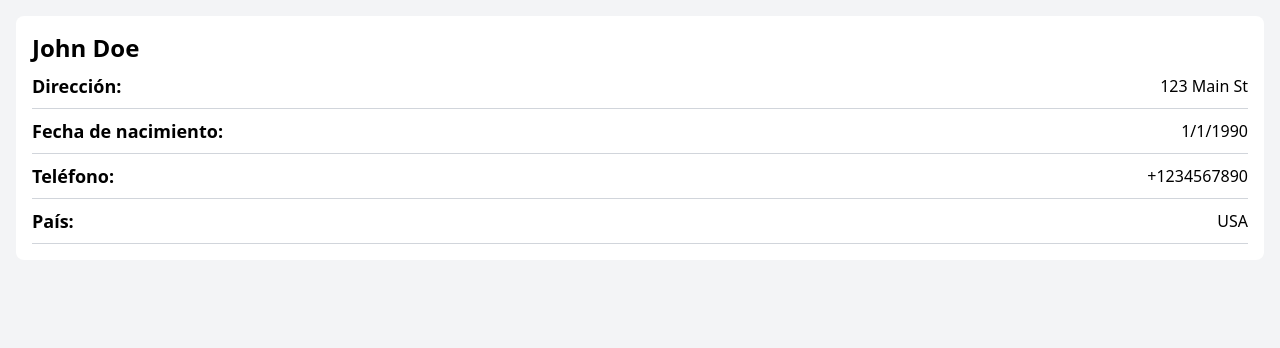
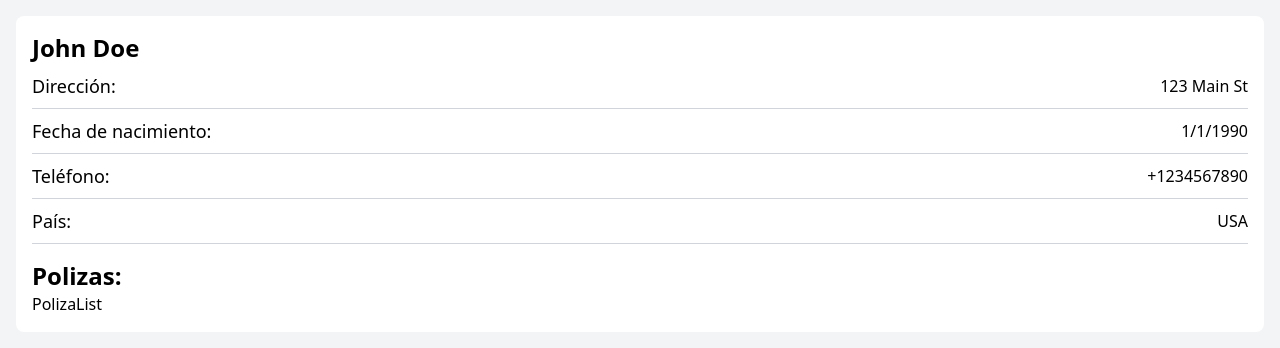
Before and after one commit to tmatteozzi/uni, a React (Vite) app in the folder ingenieria-de-software-2/gca/gca-frontend/: page /client/1 in a window 1280 px wide. Shown: the top 348 px of the page. Built offline with nearby package versions, Linux system fonts and the light colour scheme.

Commit message:
Cambios y add PolizaList

```diff
--- a/ingenieria-de-software-2/gca/gca-frontend/src/components/ClientSearch.tsx
+++ b/ingenieria-de-software-2/gca/gca-frontend/src/components/ClientSearch.tsx
@@ -5,6 +5,7 @@ import { Client } from '../types/client';
 import { clients } from '../testData';
 import { GoSearch } from 'react-icons/go';
 import { Link } from 'react-router-dom';
+import { mainH2 } from '../styleClassNames';
 
 export default function ClientSearch() {
     const [term, setTerm] = useState('');
@@ -30,6 +31,7 @@ export default function ClientSearch() {
                 </form>
             </div>
             <div className="mt-4">
+                <h2 className={mainH2}>Resultados:</h2>
                 {results && <ClientList clients={results} />}
             </div>
         </div>
--- /dev/null
+++ b/ingenieria-de-software-2/gca/gca-frontend/src/components/PolizaList.tsx
@@ -0,0 +1,3 @@
+export default function PolizaList() {
+    return <div>PolizaList</div>;
+}
--- a/ingenieria-de-software-2/gca/gca-frontend/src/pages/ClientPage/ClientPage.tsx
+++ b/ingenieria-de-software-2/gca/gca-frontend/src/pages/ClientPage/ClientPage.tsx
@@ -1,5 +1,7 @@
 import { useLoaderData } from 'react-router-dom';
+
 import { ClientLoaderResults } from './clientLoader';
+import PolizaList from '../../components/PolizaList';
 import { containerDiv, mainH1, listDiv, listH1 } from '../../styleClassNames';
 
 export default function ClientPage() {
@@ -9,6 +11,7 @@ export default function ClientPage() {
 
     return (
         <div className={containerDiv}>
+            <div>
                 <h1 className={mainH1}>
                     {name} {lastName}
                 </h1>
@@ -26,7 +29,9 @@ export default function ClientPage() {
                 </div>
                 <div className={listDiv}>
                     <h1 className={listH1}>Teléfono:</h1>
-                <span className="font-medium">{phone || 'No disponible'}</span>
+                    <span className="font-medium">
+                        {phone || 'No disponible'}
+                    </span>
                 </div>
                 <div className={listDiv}>
                     <h1 className={listH1}>País:</h1>
@@ -35,5 +40,10 @@ export default function ClientPage() {
                     </span>
                 </div>
             </div>
+            <div>
+                <h1 className={`${mainH1} mt-4`}>Polizas:</h1>
+                <PolizaList />
+            </div>
+        </div>
     );
 }
--- a/ingenieria-de-software-2/gca/gca-frontend/src/pages/HomePage.tsx
+++ b/ingenieria-de-software-2/gca/gca-frontend/src/pages/HomePage.tsx
@@ -3,7 +3,7 @@ import { AuthContext } from '../context/AuthContext';
 import { Link } from 'react-router-dom';
 import FeaturedList from '../components/FeaturedList';
 import ClientSearch from '../components/ClientSearch';
-import { addButton, mainDiv } from '../styleClassNames';
+import { addButton, mainDiv, mainH1 } from '../styleClassNames';
 
 export default function HomePage() {
     const { username } = useContext(AuthContext);
@@ -11,19 +11,16 @@ export default function HomePage() {
     return (
         <div className={mainDiv}>
             <div className="bg-white rounded-lg p-4">
-                <h1 className="text-2xl font-bold">Featured</h1>
+                <h1 className={mainH1}>Featured</h1>
                 <FeaturedList />
             </div>
             <div className="bg-white rounded-lg p-4 mt-4">
                 <div className="flex justify-between items-center">
-                    <h1 className="text-2xl font-bold mb-4">
-                        Clientes de {username}
-                    </h1>
+                    <h1 className={`${mainH1} mb-4`}>Clientes de {username}</h1>
                     <Link to={`/client-add`} className={`${addButton} mb-4`}>
                         Agregar Cliente
                     </Link>
                 </div>
-
                 <ClientSearch />
             </div>
         </div>
--- a/ingenieria-de-software-2/gca/gca-frontend/src/styleClassNames.ts
+++ b/ingenieria-de-software-2/gca/gca-frontend/src/styleClassNames.ts
@@ -2,7 +2,7 @@ const mainDiv = 'container mx-auto p-4';
 
 const containerDiv = 'bg-white rounded-lg p-4';
 
-const listH1 = 'text-lg font-semibold';
+const listH1 = 'text-lg';
 
 const listDiv =
     'flex items-center justify-between border-b border-gray-300 py-2';
@@ -14,11 +14,13 @@ const listButton =
     'px-4 py-1 bg-blue-500 text-white rounded-md hover:bg-blue-600 focus:outline-none focus:bg-blue-600';
 
 const mainH1 = 'text-2xl font-bold';
+const mainH2 = 'text-xl font-bold';
 
 export {
     mainDiv,
     containerDiv,
     mainH1,
+    mainH2,
     listH1,
     listDiv,
     listButton,
```
Lines whose indentation alone changed are shown as unchanged.
